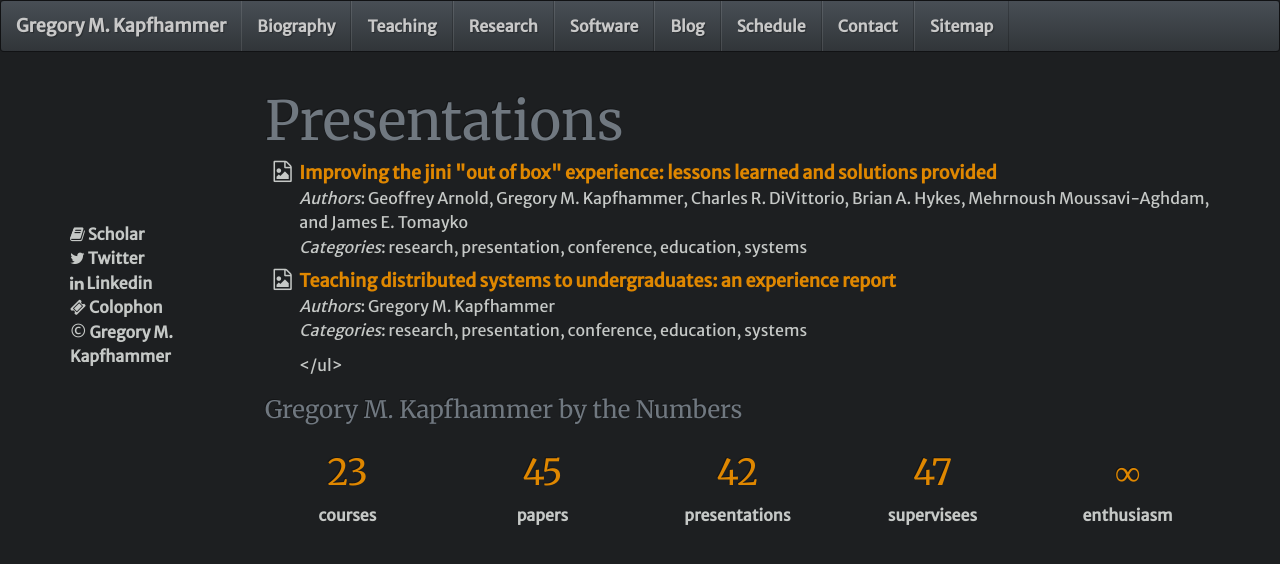
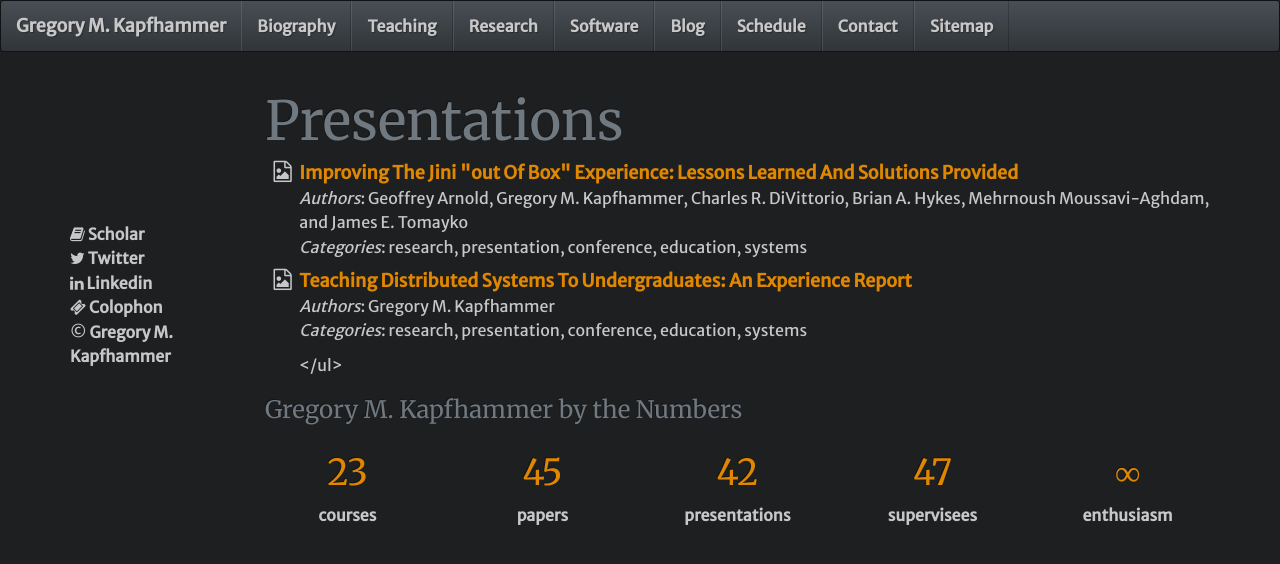
Before and after one commit to geerc/www, a Jekyll site: the page built from gkapfham/site/research/Presentations.md, in a window 1280 px wide. Shown: the top 564 px of the page. Built offline with Jekyll 4.4.1, drawn with Linux system fonts in a browser that asks for light colours; nearby versions of some CDN libraries; Markdown is read by kramdown in place of the engine named in the settings; comment, search, counter and statistics services are not loaded.

Commit message:
Changing papers and presentations to correctly use the new capitalize_all function.

```diff
--- a/gkapfham/_layouts/researchpaper.html
+++ b/gkapfham/_layouts/researchpaper.html
@@ -102,7 +102,7 @@ ript>
     {% for thispage in site.pages %}
         {% if thispage.id == previd %}
         {% if thispage.paper == true %}
-           <i class="fa fa-long-arrow-left"></i> <a href="{{ thispage.url }}">{{ thispage.title | capitalize }}</a>
+           <i class="fa fa-long-arrow-left"></i> <a href="{{ thispage.url }}">{{ thispage.title | capitalize_all }}</a>
         {% endif %}
         {% endif %}
     {% endfor %}
@@ -112,7 +112,7 @@ ript>
     {% for thispage in site.pages %}
         {% if thispage.id == nextid %}
         {% if thispage.paper == true %}
-            <a href="{{ thispage.url }}">{{ thispage.title | capitalize }}</a> <i class="fa fa-long-arrow-right"></i>
+            <a href="{{ thispage.url }}">{{ thispage.title | capitalize_all }}</a> <i class="fa fa-long-arrow-right"></i>
         {% endif %}
         {% endif %}
     {% endfor %}
--- a/gkapfham/_layouts/researchpresentation.html
+++ b/gkapfham/_layouts/researchpresentation.html
@@ -102,7 +102,7 @@ ript>
     {% for thispage in site.pages %}
         {% if thispage.id == previd %}
         {% if thispage.presentation == true %}
-           <i class="fa fa-long-arrow-left"></i> <a href="{{ thispage.url }}">{{ thispage.title | capitalize }}</a>
+           <i class="fa fa-long-arrow-left"></i> <a href="{{ thispage.url }}">{{ thispage.title | capitalize_all }}</a>
         {% endif %}
         {% endif %}
     {% endfor %}
@@ -112,7 +112,7 @@ ript>
     {% for thispage in site.pages %}
         {% if thispage.id == nextid %}
         {% if thispage.presentation == true %}
-            <a href="{{ thispage.url }}">{{ thispage.title | capitalize }}</a> <i class="fa fa-long-arrow-right"></i>
+            <a href="{{ thispage.url }}">{{ thispage.title | capitalize_all }}</a> <i class="fa fa-long-arrow-right"></i>
         {% endif %}
         {% endif %}
     {% endfor %}
--- a/gkapfham/site/research/Presentations.md
+++ b/gkapfham/site/research/Presentations.md
@@ -16,7 +16,7 @@ backup: ../../../
         {% if page.id == cid %}
             {% if page.presentation == true %}
                 {% assign lastcategory = page.categories | last %}
-                <li><i class="fa-li fa fa-file-image-o fa-lg"></i><a class="major" href="{{ page.url }}">{{ page.title | capitalize }}</a></li>
+                <li><i class="fa-li fa fa-file-image-o fa-lg"></i><a class="major" href="{{ page.url }}">{{ page.title | capitalize_all }}</a></li>
                 <em>Authors</em>: {{ page.authors }} <br>
                 <em>Categories</em>:
                 {% for category in page.categories %}
```
Also changed, not shown: gkapfham/site/research/Papers.md (+1 -1 lines).
